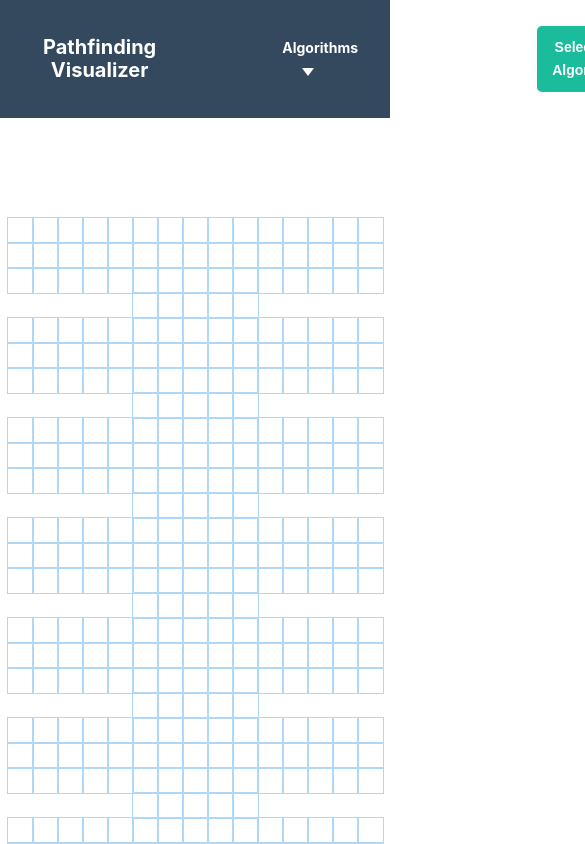
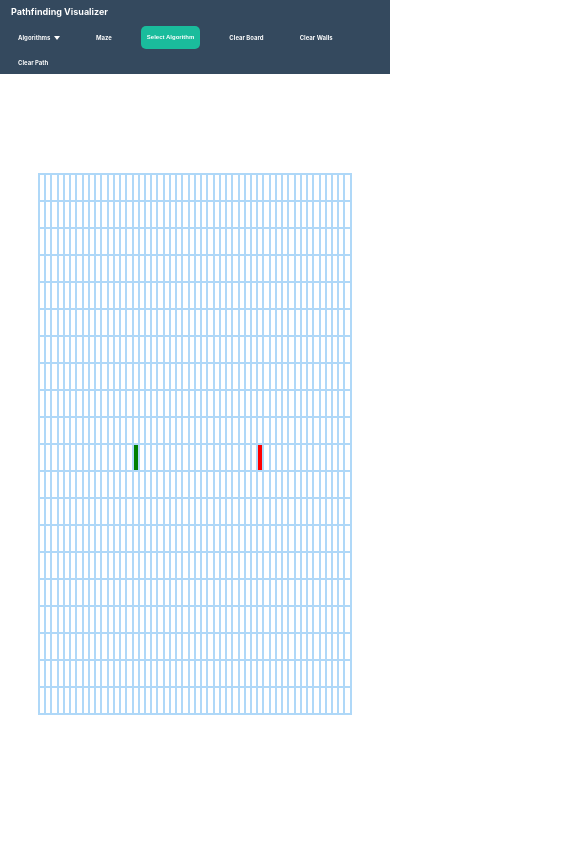
Before and after one commit to broliver18/algorithm-visualizer, a React (Create React App) app: page / in a window 390 px wide. Shown: the top 844 px of the page, 585 px wide, since content can reach past the window. Built offline with nearby package versions, Linux system fonts and the light colour scheme.

Commit message:
Make NavBar Responsive

```diff
--- a/src/Components/NavBar/NavBar.css
+++ b/src/Components/NavBar/NavBar.css
@@ -2,7 +2,7 @@
     display: flex;
     align-items: center;
     justify-content: space-between;
-    background-color: #34495e
+    background-color: #34495e;
 }
 
 .header {
@@ -35,7 +35,7 @@
 }
 
 .header a {
-    font-size: 20px;
+    font-size: 21px;
 }
 
 .navigation li a:not(.highlight a):hover, .header a:hover {
@@ -90,9 +90,9 @@
 
 .dropdown-menu li {
     list-style: none;
+    font-size: 14px;
     padding: 8px;
     color: #fff;
-    font-size: 14px;
     border-radius: 3px
 }
 
@@ -100,3 +100,69 @@
     cursor: pointer;
     background-color: #1abc9c;
 }
+
+@media only screen and (max-width: 1350px) {
+    #NavBar nav {
+        flex-direction: column;
+        align-items: flex-start;
+    }
+
+    .header {
+        padding: 0;
+    }
+
+    .navigation {
+        flex-wrap: wrap;
+        justify-content: flex-start;
+        margin: 0;
+        padding: 0;
+    }
+
+    .dropdown-menu {
+        transform: translate(0,25px);
+    }
+}
+
+@media only screen and (max-width: 450px) {
+    .navigation li, .header {
+        margin: 0 3px;
+        padding: 0 8px;
+    }
+
+    .navigation li a, .header a {
+        font-size: 6px;
+        padding: 3px 7px;
+    }
+
+    .header a {
+        font-size: 9px;
+        padding: 0;
+        margin: 0;
+    }
+
+    #visualize-button {
+        font-size: 6px;
+        padding: 0 6px;
+    }
+
+    .caret {
+        display: inline-block;
+        width: 0;
+        height: 0;
+        margin-left: 2px;
+        vertical-align: middle;
+        border-top: 4px solid;
+        border-right: 3px solid transparent;
+        border-left: 3px solid transparent;
+    }
+
+    .dropdown-menu {
+        width: 150px;
+        transform: translate(0,5px);
+    }
+
+    .dropdown-menu li {
+        font-size: 6px;
+        padding: 3px;
+    }
+}
--- a/src/Components/NavBar/NavBar.js
+++ b/src/Components/NavBar/NavBar.js
@@ -23,7 +23,7 @@ function NavBar(props) {
   }
 
   function renderAction(algorithm) {
-    if (algorithm === undefined) return <button id="visualize-button">Select an Algorithm</button>
+    if (algorithm === undefined) return <button id="visualize-button">Select Algorithm</button>
     else if (algorithm === 'dijkstra') return <button id="visualize-button" onClick={() => initializeSearch('dijkstra')}>Visualize Dijkstra's!</button>
   }
 
--- a/src/Components/Node/Node.css
+++ b/src/Components/Node/Node.css
@@ -1,8 +1,6 @@
 .node {
-  width: 25px;
   height: 25px;
-  outline: 1px solid rgb(175, 216, 248);
-  display: inline-block;
+  outline: 2px solid rgb(175, 216, 248);
 }
 
 .node-finish {
--- a/src/Components/PathFinder/PathFinder.css
+++ b/src/Components/PathFinder/PathFinder.css
@@ -1,5 +1,6 @@
-#grid {
-  margin: 100px 0 0;
-  font-size: 0;
+table {
+  margin: 100px auto;
   border-collapse: collapse;
+  width: 80%;
+  height: 100%;
 }
--- a/src/Components/PathFinder/PathFinder.js
+++ b/src/Components/PathFinder/PathFinder.js
@@ -69,15 +69,17 @@ function PathFinder() {
   return (
     <div>
       <NavBar visualizeAlgorithm={visualizeAlgorithm}/>
-      <div id="grid">
+        <table>
+          <tbody>
             {grid.map((row, rowIdx) => {
               return (
-            <div key={rowIdx}>
+              <tr key={rowIdx}>
                 {row.map((node, nodeIdx) => {
                   const { row, col, isFinish, isStart, isWall } = node;
                   return (
+                    <td
+                    key={nodeIdx}>
                       <Node
-                    key={nodeIdx}
                         col={col}
                         row={row}
                         isFinish={isFinish}
@@ -89,12 +91,14 @@ function PathFinder() {
                         onMouseLeave={handleMouseLeave}
                         onMouseUp={handleMouseUp}
                       />
+                    </td>
                   );
                 })}
-            </div>
+              </tr>
             );
           })}
-      </div>
+        </tbody>
+      </table>
     </div>
   )
 
```
Lines whose indentation alone changed are shown as unchanged.
